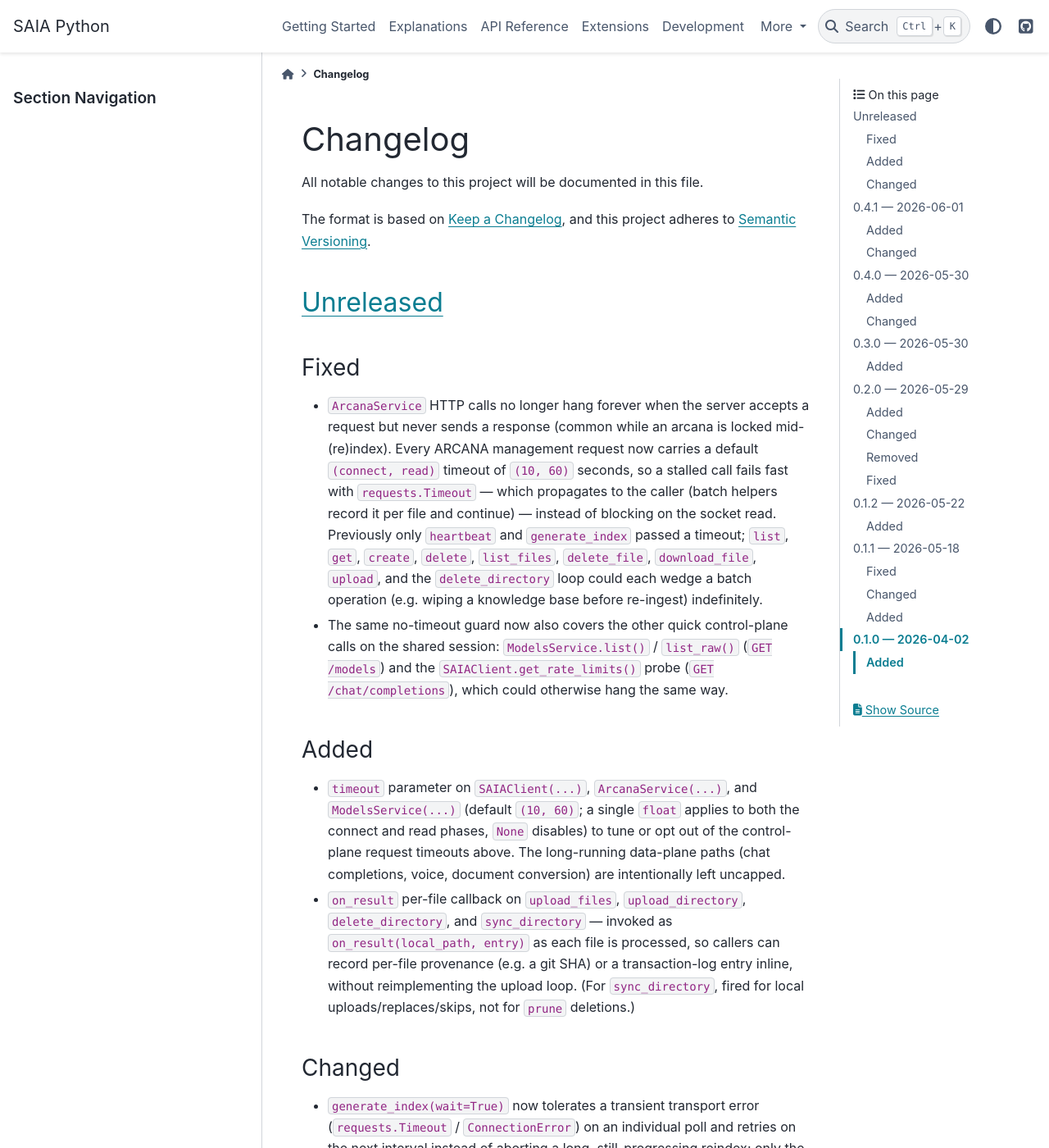
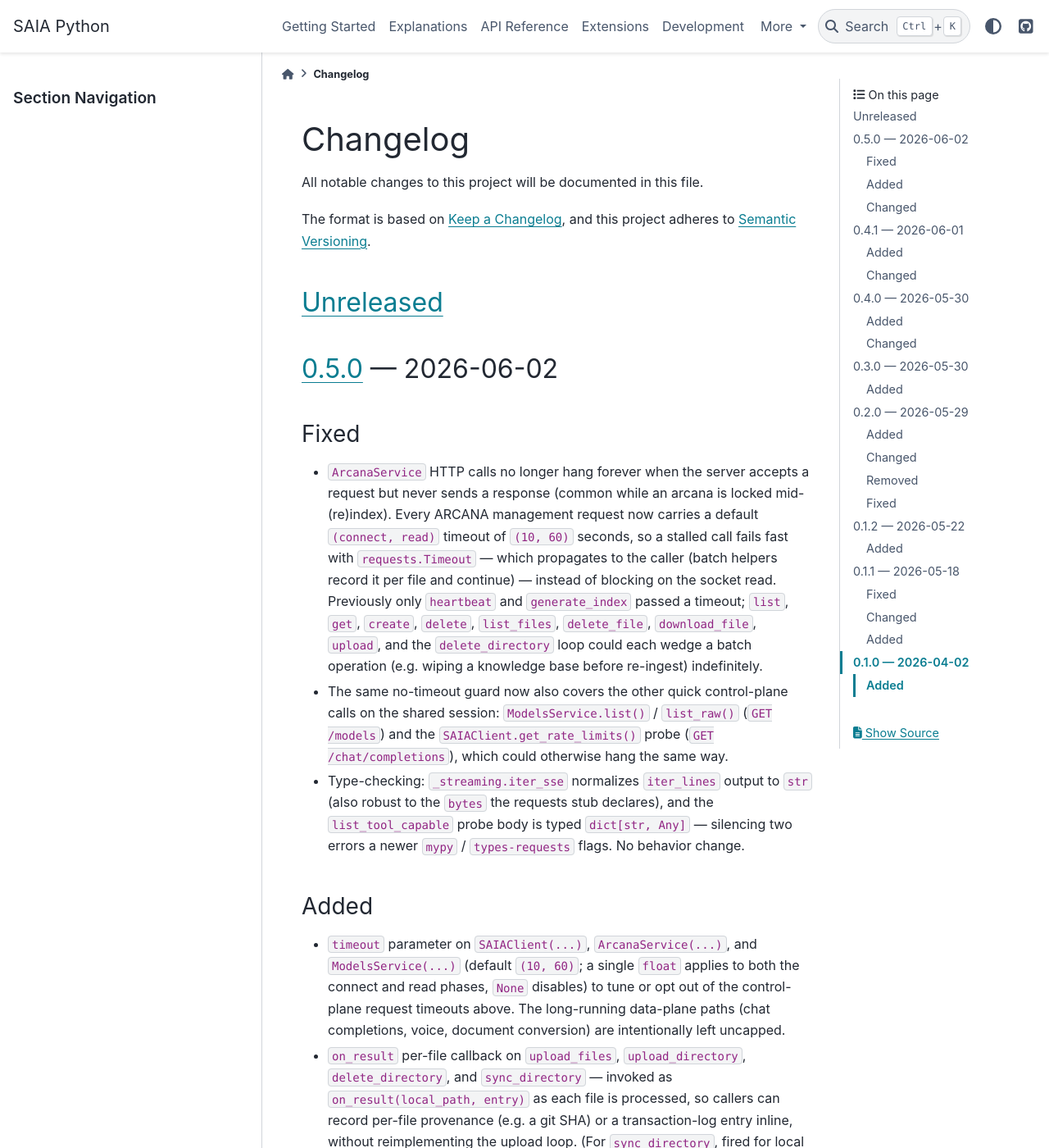
Before and after one commit to fschwar4/saia_python, a Sphinx documentation site: the page built from docs/CHANGELOG.md, in a window 1280 px wide and 1400 px high. Shown: the whole window at 82% size. Built offline with Sphinx 7.4.7 and the PyData theme 0.15.4, drawn with Linux system fonts in a browser that asks for light colours; some of the changed text lies outside the part shown.

Commit message:
Release 0.5.0
- on_result(local_path, entry) hook on upload_files / upload_directory /
  delete_directory / sync_directory for per-file provenance / logging
- default (connect, read) timeouts on control-plane calls — fail fast instead
  of hanging; generate_index(wait=True) tolerates + diagnoses transient poll timeouts
- type-checking: SSE iterator normalizes iter_lines to str; tool-probe body
  typed dict[str, Any] (clean under newer mypy / types-requests; no behavior change)
- docs: Extensions section + ARCANA incremental-sync how-to; documented the
  incremental skip-INDEXED behavior
Full notes: docs/CHANGELOG.md (0.5.0).

```diff
--- a/docs/CHANGELOG.md
+++ b/docs/CHANGELOG.md
@@ -6,6 +6,8 @@ The format is based on [Keep a Changelog](https://keepachangelog.com/en/1.1.0/),
 and this project adheres to [Semantic Versioning](https://semver.org/spec/v2.0.0.html).
 
 ## [Unreleased]
+
+## [0.5.0] — 2026-06-02
 
 ### Fixed
 
@@ -23,6 +25,10 @@ and this project adheres to [Semantic Versioning](https://semver.org/spec/v2.0.0
   on the shared session: `ModelsService.list()` / `list_raw()` (`GET /models`)
   and the `SAIAClient.get_rate_limits()` probe (`GET /chat/completions`), which
   could otherwise hang the same way.
+- Type-checking: `_streaming.iter_sse` normalizes `iter_lines` output to `str`
+  (also robust to the `bytes` the requests stub declares), and the
+  `list_tool_capable` probe body is typed `dict[str, Any]` — silencing two
+  errors a newer `mypy` / `types-requests` flags. No behavior change.
 
 ### Added
 
@@ -322,7 +328,8 @@ open-source project tooling and incremental-upload helpers for ARCANA.
   resolution with owner-prefix handling.
 - Sphinx documentation (PyData theme) and a unit test suite.
 
-[Unreleased]: https://github.com/fschwar4/saia_python/compare/v0.4.1...HEAD
+[Unreleased]: https://github.com/fschwar4/saia_python/compare/v0.5.0...HEAD
+[0.5.0]: https://github.com/fschwar4/saia_python/compare/v0.4.1...v0.5.0
 [0.4.1]: https://github.com/fschwar4/saia_python/compare/v0.4.0...v0.4.1
 [0.4.0]: https://github.com/fschwar4/saia_python/compare/v0.3.0...v0.4.0
 [0.3.0]: https://github.com/fschwar4/saia_python/compare/v0.2.0...v0.3.0
--- a/pyproject.toml
+++ b/pyproject.toml
@@ -4,7 +4,7 @@ build-backend = "setuptools.build_meta"
 
 [project]
 name = "saia-python"
-version = "0.4.1"
+version = "0.5.0"
 description = "Python wrapper for the GWDG SAIA platform REST API"
 readme = "README.md"
 requires-python = ">=3.10"
```
Also changed, not shown: 3 other files.
